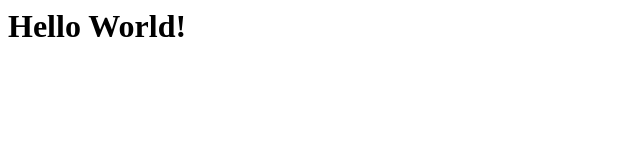
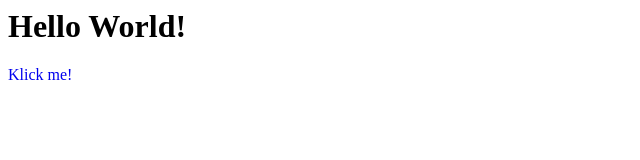
Before and after one commit to StefanRickauer/C-Webserver, a plain HTML site: page index.html in a window 1280 px wide. Shown: the full height of the page, 0-640 px from the left. Drawn offline with Linux system fonts and the light colour scheme.

Commit message:
Improve test scenario

```diff
--- a/index.html
+++ b/index.html
@@ -1 +1,2 @@
 <h1>Hello World!</h1>
+<a href="testFolder/testFile.html" style="text-decoration: none">Klick me!</a>
```
